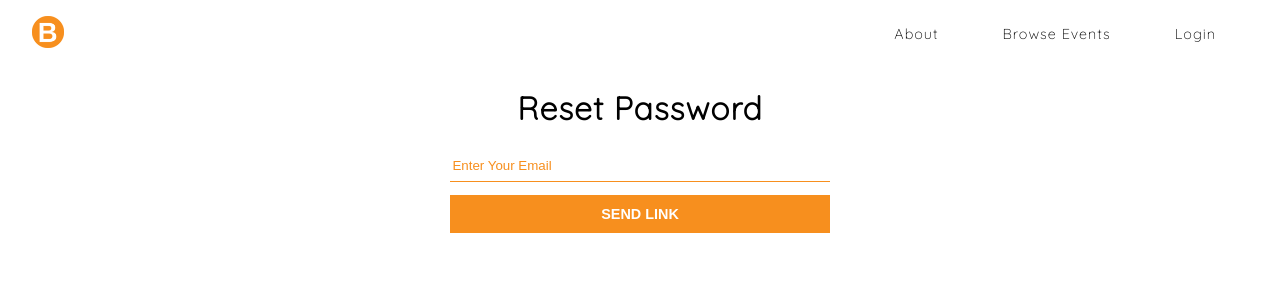
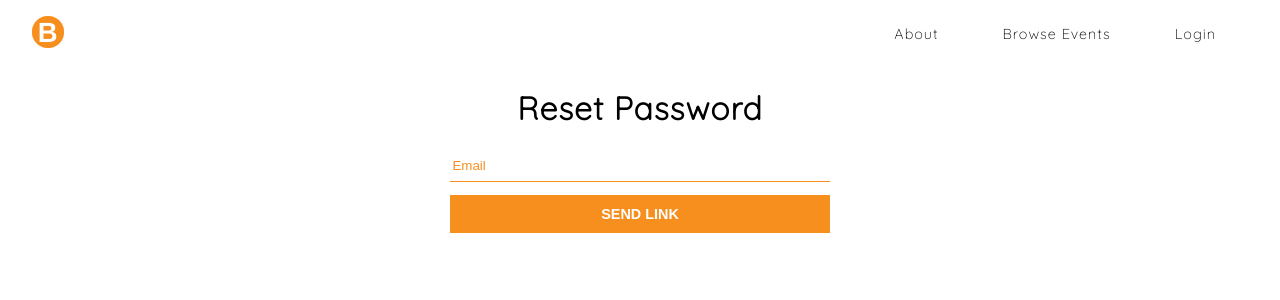
Before and after one commit to dngst/brightevents, a React (Create React App) app: page /resetpassword in a window 1280 px wide. Shown: the top 300 px of the page. Built offline with nearby package versions, Linux system fonts and the light colour scheme.

Commit message:
Add placeholder

```diff
--- a/src/pages/resetpassword/ResetPassword.js
+++ b/src/pages/resetpassword/ResetPassword.js
@@ -12,7 +12,7 @@ const ResetPassword = () => {
                 <title>Reset Password | Bright Events</title>
             </Helmet>
             <Title>reset password</Title>
-            <Input placeholder="enter your email" />
+            <Input placeholder="email" />
             <Button primary>send link</Button>
         </Container>
     );
```
